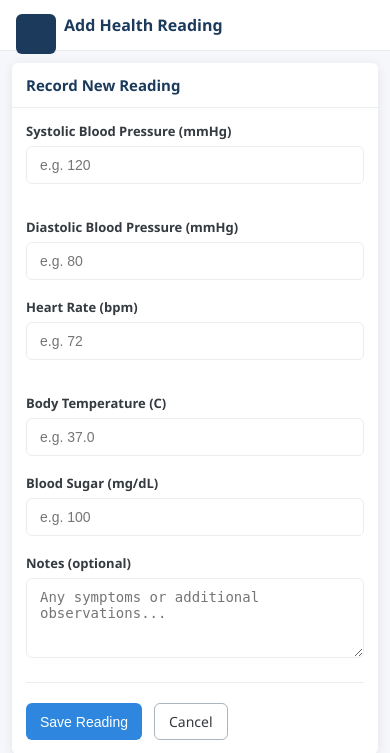
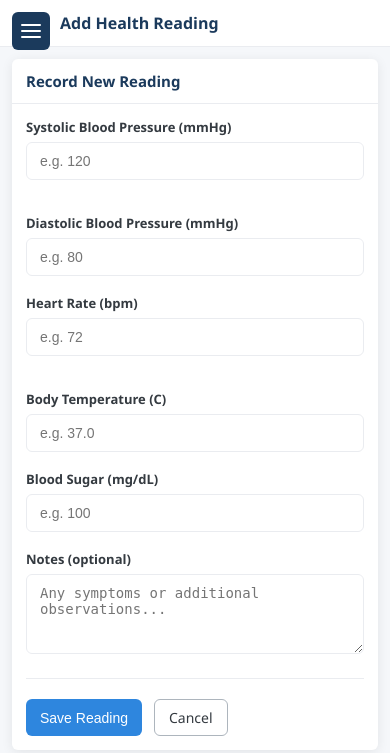
Before and after one commit to fru-fru5/health-monitor, a Flask app: page /patient/add-reading in a window 390 px wide. Shown: the top 753 px of the page. Run offline with Flask 3, Linux system fonts and the light colour scheme; the visitor is signed in with stand-in values (Sample User, id 1).

Commit message:
Fix responsive navbar and hamburger menu

```diff
--- a/static/css/style.css
+++ b/static/css/style.css
@@ -36,26 +36,49 @@ a:hover { text-decoration: underline; }
 /* ── Layout ───────────────────────────────────────────────── */
 .app-wrapper { display: flex; min-height: 100vh; }
 
-/* ── Hamburger toggle (hidden on desktop) ─────────────────── */
+/* ── Hamburger toggle ─────────────────────────────────────── */
 .sidebar-toggle {
   display: none;
   position: fixed;
-  top: 14px;
-  left: 16px;
+  top: 12px;
+  left: 12px;
   z-index: 300;
   background: var(--navy);
   color: var(--white);
   border: none;
-  border-radius: var(--radius);
-  width: 40px;
-  height: 40px;
+  border-radius: 6px;
+  width: 38px;
+  height: 38px;
   cursor: pointer;
   align-items: center;
   justify-content: center;
-  flex-shrink: 0;
+  padding: 0;
+  line-height: 1;
+  font-size: 20px;
 }
 
-/* Overlay behind sidebar on mobile */
+/* Draw hamburger lines with pure CSS — no character needed */
+.sidebar-toggle span,
+.sidebar-toggle span::before,
+.sidebar-toggle span::after {
+  display: block;
+  width: 20px;
+  height: 2px;
+  background: var(--white);
+  border-radius: 2px;
+  position: relative;
+  transition: all .2s;
+}
+.sidebar-toggle span::before,
+.sidebar-toggle span::after {
+  content: '';
+  position: absolute;
+  left: 0;
+}
+.sidebar-toggle span::before { top: -6px; }
+.sidebar-toggle span::after  { top:  6px; }
+
+/* Overlay */
 .sidebar-overlay {
   display: none;
   position: fixed;
@@ -373,44 +396,25 @@ textarea.form-control { resize: vertical; min-height: 80px; }
 
 /* ── Tablet: ≤ 1024px ─────────────────────────────────────── */
 @media (max-width: 1024px) {
-  .grid-3 {
-    grid-template-columns: 1fr 1fr;
-  }
-
+  .grid-3 { grid-template-columns: 1fr 1fr; }
   .page-body { padding: 20px 24px; }
-
   .topbar { padding: 14px 24px; }
 }
 
 /* ── Small tablet / large phone: ≤ 768px ─────────────────── */
 @media (max-width: 768px) {
 
-  /* Show hamburger, hide sidebar by default */
-  .sidebar-toggle {
-    display: flex;
-  }
+  .sidebar-toggle { display: flex; }
 
-  .sidebar {
-    transform: translateX(-100%);
-  }
+  .sidebar { transform: translateX(-100%); }
 
-  /* JS adds .sidebar-open to <body> to reveal sidebar */
-  body.sidebar-open .sidebar {
-    transform: translateX(0);
-  }
+  body.sidebar-open .sidebar { transform: translateX(0); }
+  body.sidebar-open .sidebar-overlay { display: block; }
 
-  body.sidebar-open .sidebar-overlay {
-    display: block;
-  }
+  .main-content { margin-left: 0; }
 
-  /* Content fills full width */
-  .main-content {
-    margin-left: 0;
-  }
-
-  /* Push topbar title right of hamburger button */
   .topbar {
-    padding: 14px 16px 14px 64px;
+    padding: 12px 16px 12px 60px;
     flex-wrap: wrap;
     gap: 10px;
   }
@@ -419,72 +423,38 @@ textarea.form-control { resize: vertical; min-height: 80px; }
 
   .page-body { padding: 16px; }
 
-  /* Collapse 2-col grids to 1 col */
-  .grid-2,
-  .grid-3 {
-    grid-template-columns: 1fr;
-  }
+  .grid-2, .grid-3 { grid-template-columns: 1fr; }
 
-  /* Form rows stack */
-  .form-row {
-    grid-template-columns: 1fr;
-  }
+  .form-row { grid-template-columns: 1fr; }
 
-  /* Stat values slightly smaller */
   .stat-value { font-size: 24px; }
 
-  /* Auth card */
-  .auth-card {
-    padding: 28px 24px;
-  }
+  .auth-card { padding: 28px 24px; }
 }
 
 /* ── Phone: ≤ 480px ───────────────────────────────────────── */
 @media (max-width: 480px) {
   :root { --radius: 6px; }
-
   body { font-size: 14px; }
-
   .topbar h1 { font-size: 16px; }
-
   .page-body { padding: 12px; }
-
-  .stats-grid {
-    grid-template-columns: 1fr 1fr;
-    gap: 10px;
-  }
-
+  .stats-grid { grid-template-columns: 1fr 1fr; gap: 10px; }
   .stat-card { padding: 14px; }
   .stat-value { font-size: 22px; }
   .stat-label { font-size: 11px; }
-
   .card-body { padding: 14px; }
-
   .card-header { padding: 12px 14px; }
-
-  /* Full-width buttons on small screens */
-  .topbar-actions .btn {
-    font-size: 13px;
-    padding: 7px 12px;
-  }
-
-  /* Table: smaller text & padding */
+  .topbar-actions .btn { font-size: 13px; padding: 7px 12px; }
   tbody td, thead th { padding: 8px 10px; font-size: 13px; }
-
-  /* Auth card full-bleed */
   .auth-page { padding: 16px; }
   .auth-card { padding: 24px 18px; }
   .auth-card h1 { font-size: 19px; }
-
   .btn { padding: 8px 14px; }
   .btn-sm { padding: 5px 10px; }
 }
 
 /* ── Very small: ≤ 360px ──────────────────────────────────── */
 @media (max-width: 360px) {
-  .stats-grid {
-    grid-template-columns: 1fr;
-  }
-
+  .stats-grid { grid-template-columns: 1fr; }
   .topbar { padding-left: 56px; }
 }
--- a/templates/base.html
+++ b/templates/base.html
@@ -8,8 +8,8 @@
   <script src="https://cdn.jsdelivr.net/npm/chart.js"></script>
 </head>
 <body>
-  <button class="sidebar-toggle" aria-label="Toggle menu"></button>
-  <div class="sidebar-overlay"></div>
+<button class="sidebar-toggle" aria-label="Toggle menu"><span></span></button>
+<div class="sidebar-overlay"></div>
 <div class="app-wrapper">
 
   <!-- Sidebar -->
```
